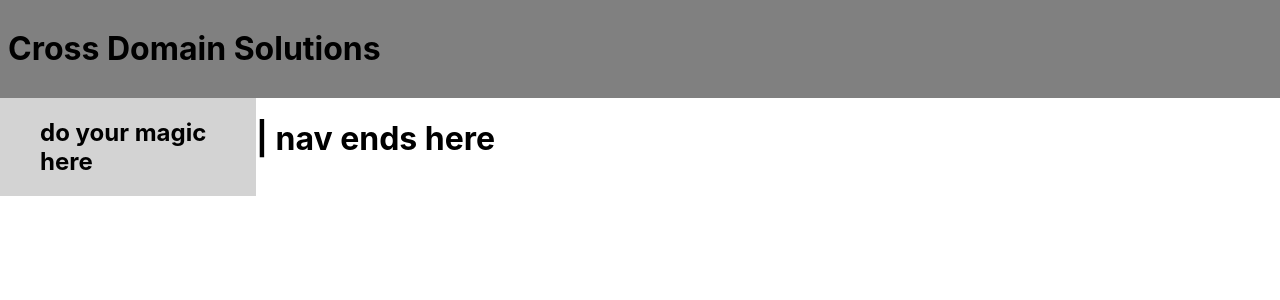
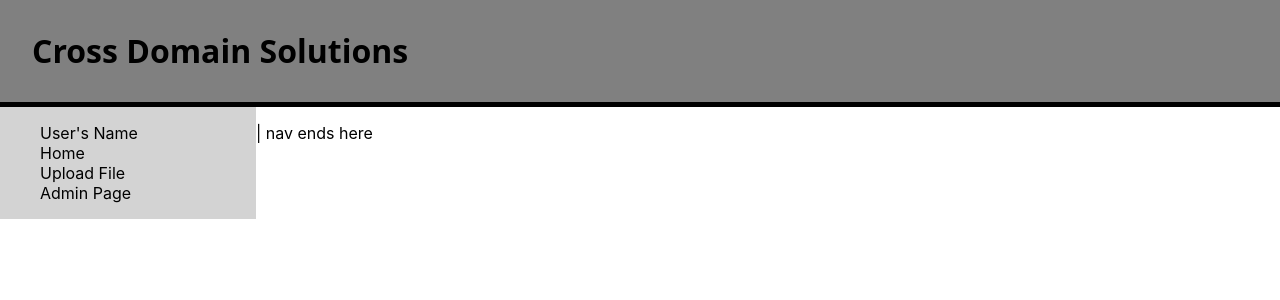
Before and after one commit to ShrivenSoul/File-Transport-Management-System, a React (Create React App) app: page /home in a window 1280 px wide. Shown: the top 300 px of the page. Built offline with nearby package versions, Linux system fonts and the light colour scheme.

Commit message:
CSS updates.

```diff
--- a/src/LandingPage.css
+++ b/src/LandingPage.css
@@ -1,6 +1,12 @@
 header {
     background-color: gray;
     padding: .5rem;
+    padding-left: 2rem;
+    border-bottom: 5px solid #000;
+    font-family: 'Noto Sans', sans-serif;
+}
+ul {
+    list-style-type: none;
 }
 
 nav {
--- a/src/LandingPage.js
+++ b/src/LandingPage.js
@@ -10,11 +10,14 @@ function LandingPage(){
     </header>
     <nav>
         <ul>
-            <h2>do your magic here</h2>
+            <li>User's Name</li>
+            <li>Home</li>
+            <li>Upload File</li>
+            <li>Admin Page</li>
         </ul>
     </nav>
     <div>
-        <h1>| nav ends here</h1>
+        <p>| nav ends here</p>
     </div>
     </>);
 }
--- a/src/Login.js
+++ b/src/Login.js
@@ -74,14 +74,15 @@ function Signup() {
     maxWidth: "400px",
     margin: "80px auto",
     padding: "30px",
-    border: "1px solid #ddd",
+    border: "1px solid #ccc",
+    background: "#ddd",
     borderRadius: "10px",
     textAlign: "center",
     fontFamily: "Arial",
   };
 
   const inputStyle = {
-    width: "100%",
+    width: "93%",
     padding: "10px",
     margin: "10px 0",
   };
```
